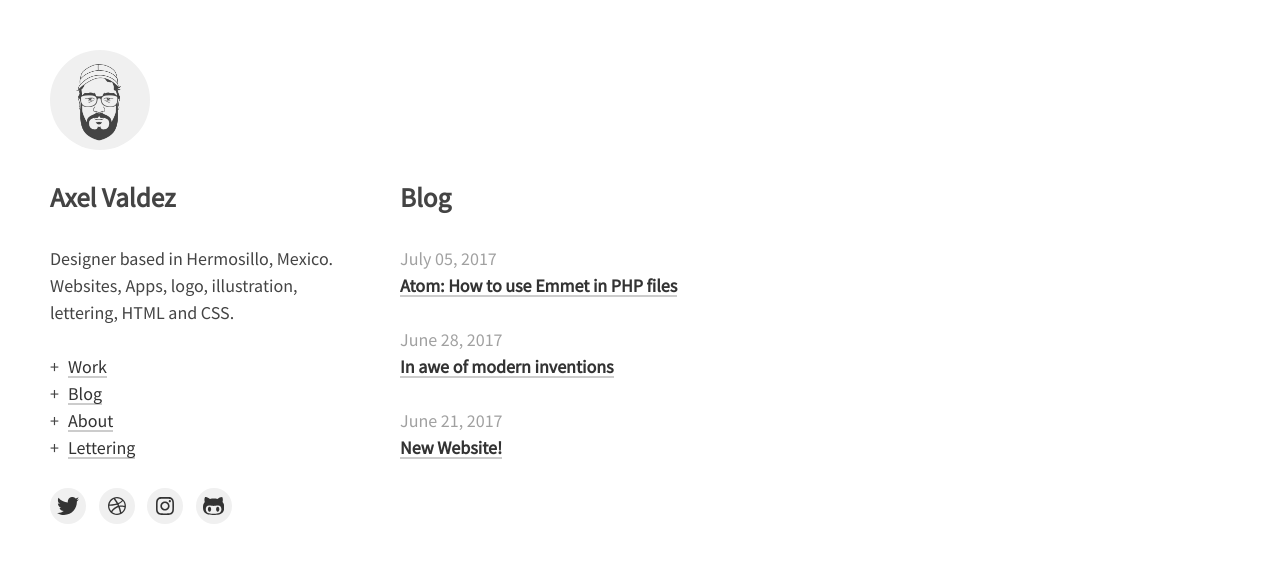
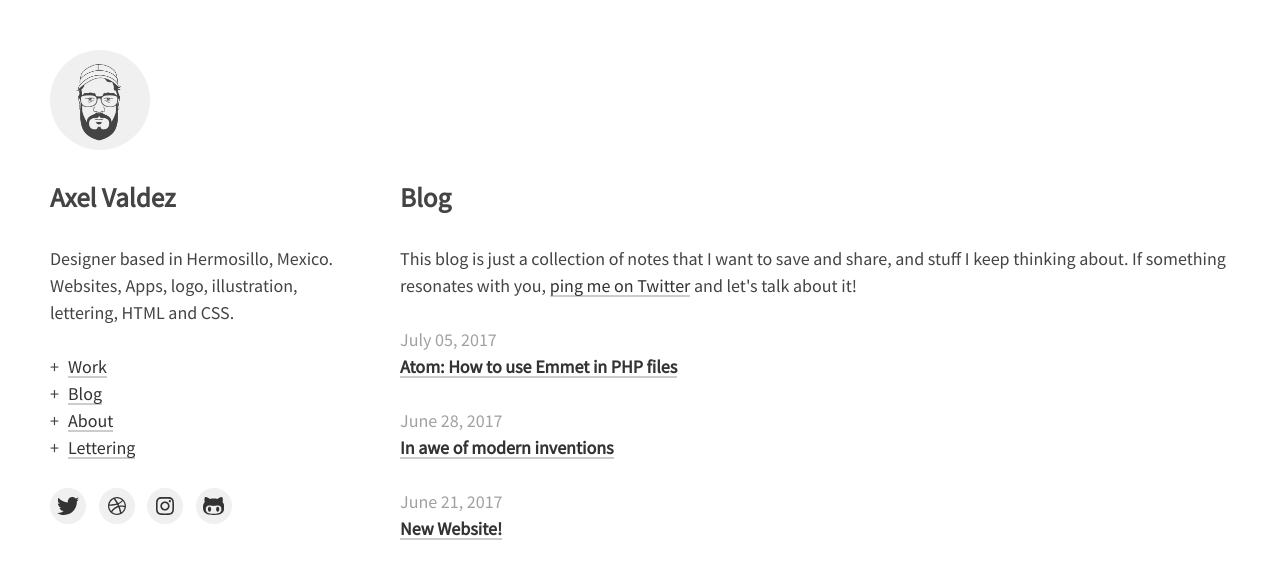
Before and after one commit to ArchGalileu/axelvaldez-barbajs, a Jekyll site: the page built from blog/index.html, in a window 1280 px wide. Shown: the top 579 px of the page. Built offline with Jekyll 4.4.1, drawn with Linux system fonts in a browser that asks for light colours.

Commit message:
Fix typos in New Website post and added intro to blog page

```diff
--- a/assets/css/style.css
+++ b/assets/css/style.css
@@ -199,7 +199,7 @@ p:last-child{
 }
 
 .postlist{
-  margin: 0;
+  margin: 1.5rem 0;
   padding: 0;
   list-style: none;
 }
--- a/blog/index.html
+++ b/blog/index.html
@@ -2,6 +2,8 @@
 layout: page
 title: Blog
 ---
+This blog is just a collection of notes that I want to save and share, and stuff I keep thinking about. If something resonates with you, <a href="https://twitter.com/axel">ping me on Twitter</a> and let's talk about it!
+
 <ul class="postlist">
   {% for post in site.posts %}
   <li>
```
Also changed, not shown: _posts/2017-06-21-new-website.md (+2 -2 lines).
